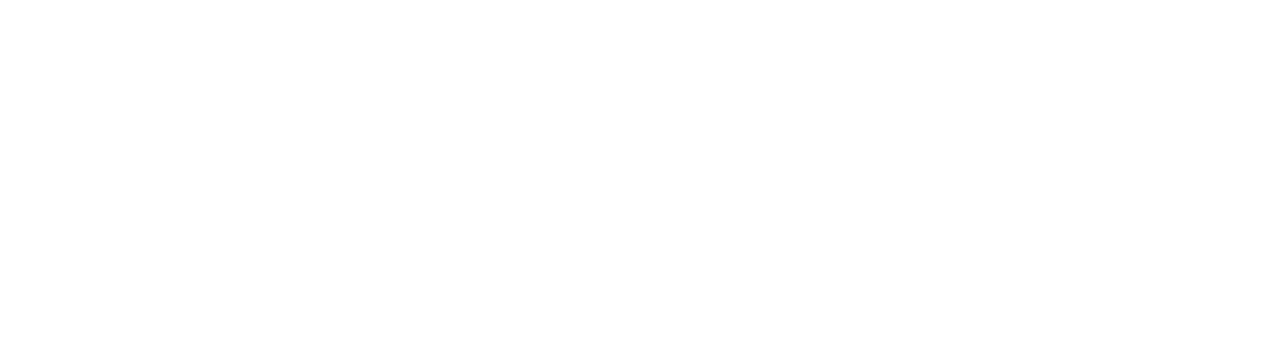
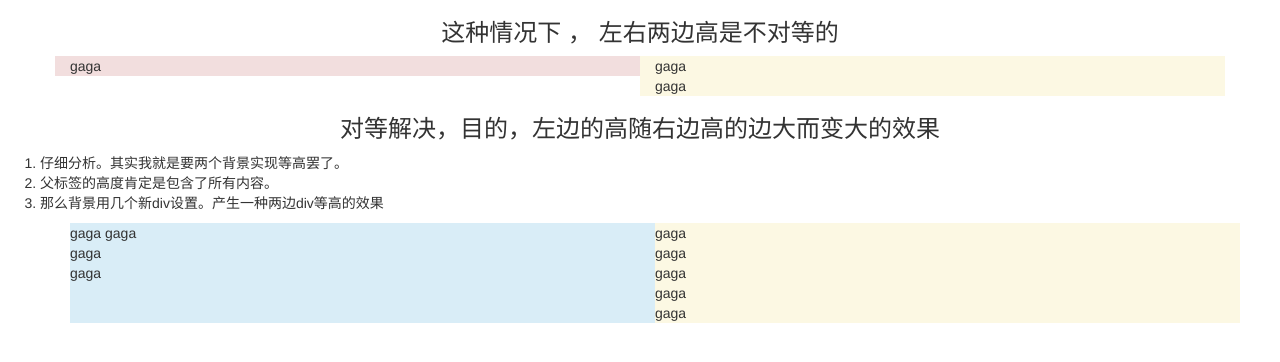
Before and after one commit to gaga-change/html, a website: page demo/struct/双子.html in a window 1280 px wide. Drawn offline with Linux system fonts and the light colour scheme.

Commit message:
双子型

```diff
--- a/demo/struct/双子.html
+++ b/demo/struct/双子.html
@@ -1,10 +1,58 @@
-<!DOCTYPE html>
-<html lang="en">
+<!doctype html>
+<html lang="zh-cmn-Hans">
 <head>
-    <meta charset="UTF-8">
-    <title>Title</title>
+    <title>双子形</title>
+    <meta charset="utf-8">
+    <meta name="description" content="双子形结构">
+    <meta name="author" content="jundong">
+    <meta name="viewport" content="width=device-width, initial-scale=1.0
+    maximum-scale=1.0, minimum-scale=1.0, user-scalable=no">
+    <meta http-equiv="x-ua-compatible" content="ie=edge">
+    <link rel="stylesheet" href="../../lib/bootstrap/css/bootstrap.min.css">
 </head>
 <body>
-
+<h3 class="text-center">这种情况下 ， 左右两边高是不对等的</h3>
+<div class="container">
+    <div class="row">
+        <div class="col-xs-6 bg-danger">
+            gaga
+        </div>
+        <div class="col-xs-6 bg-warning ">
+            gaga <br>
+            gaga
+        </div>
+    </div>
+</div>
+<h3 class="text-center">对等解决，目的，左边的高随右边高的边大而变大的效果</h3>
+<ol>
+    <li>仔细分析。其实我就是要两个背景实现等高罢了。</li>
+    <li>父标签的高度肯定是包含了所有内容。</li>
+    <li>那么背景用几个新div设置。产生一种两边div等高的效果</li>
+</ol>
+<div class="container" style="position: relative">
+    <div class="row">
+        <div class="col-xs-6  ">
+            gaga
+            gaga <br>
+            gaga <br>
+            gaga <br>
+        </div>
+        <div class="col-xs-6   ">
+            gaga <br>
+            gaga <br>
+            gaga <br>
+            gaga <br>
+            gaga <br>
+        </div>
+    </div>
+    <style>
+        .bg{position: absolute; width: 100%;height: 100%;top: 0;z-index: -1;}
+        .bg>div{height: 100%}
+    </style>
+    <div class="bg">
+        <div class="bg-info col-xs-6"></div>
+        <div class="bg-warning col-xs-6"></div>
+    </div>
+</div>
 </body>
 </html>
```
